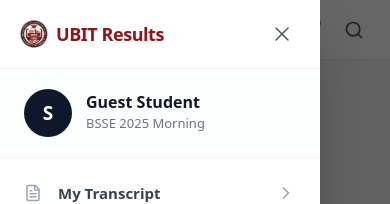
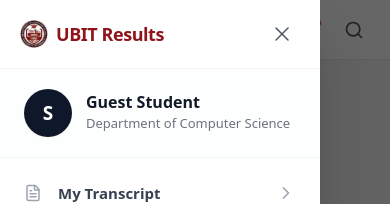
Before and after one commit to codewithmahad/ubit-semester-result-dashboard, a Next.js app: page /about in a window 390 px wide. Both pictures are taken after a click on the button 34 px from the left and 29 px from the top of the page. Shown: the top 204 px of the page. Built offline with nearby package versions, Linux system fonts and the light colour scheme.

Commit message:
feat: implement desktop profile dropdown and mobile navigation drawer components

```diff
--- a/src/app/about/page.tsx
+++ b/src/app/about/page.tsx
@@ -11,10 +11,10 @@
 };
 
 const STATS = [
-  { value: "200+",   label: "Students tracked",      sub: "across active batches" },
-  { value: "2",      label: "Class sections",         sub: "Morning & Evening" },
-  { value: "4+",     label: "Subjects per semester",  sub: "parsed & computed" },
-  { value: "< 1s",   label: "Result lookup time",     sub: "instant, zero lag" },
+  { value: "200+", label: "Students tracked", sub: "across active batches" },
+  { value: "2", label: "Class sections", sub: "Morning & Evening" },
+  { value: "4+", label: "Subjects per semester", sub: "parsed & computed" },
+  { value: "< 1s", label: "Result lookup time", sub: "instant, zero lag" },
 ];
 
 export default function AboutPage() {
@@ -36,7 +36,7 @@
 
           {/* Eyebrow */}
           <p className="text-[11px] font-black uppercase tracking-[0.25em] text-[#8F141B] mb-5">
-            BSSE 2025 &nbsp;·&nbsp; Student Initiative &nbsp;·&nbsp; University of Karachi
+            UBIT Students &nbsp;·&nbsp; Peer Initiative &nbsp;·&nbsp; University of Karachi
           </p>
 
           {/* Title */}
--- a/src/components/nav-desktop-profile.tsx
+++ b/src/components/nav-desktop-profile.tsx
@@ -33,7 +33,7 @@
           </div>
           <div className="flex flex-col">
             <span className="text-[15px] font-bold text-gray-900 leading-tight">Guest Student</span>
-            <span className="text-[12px] text-gray-500 font-medium">BSSE 2025 Morning</span>
+            <span className="text-[12px] text-gray-500 font-medium">Department of Computer Science</span>
           </div>
         </div>
       </Link>
--- a/src/components/nav-mobile-drawer.tsx
+++ b/src/components/nav-mobile-drawer.tsx
@@ -60,7 +60,7 @@
               </div>
               <div className="flex flex-col">
                 <span className="text-[16px] font-bold text-gray-900 leading-tight">Guest Student</span>
-                <span className="text-[13px] text-gray-500 font-medium pt-0.5">BSSE 2025 Morning</span>
+                <span className="text-[13px] text-gray-500 font-medium pt-0.5">Department of Computer Science</span>
               </div>
             </div>
           </Link>
```
